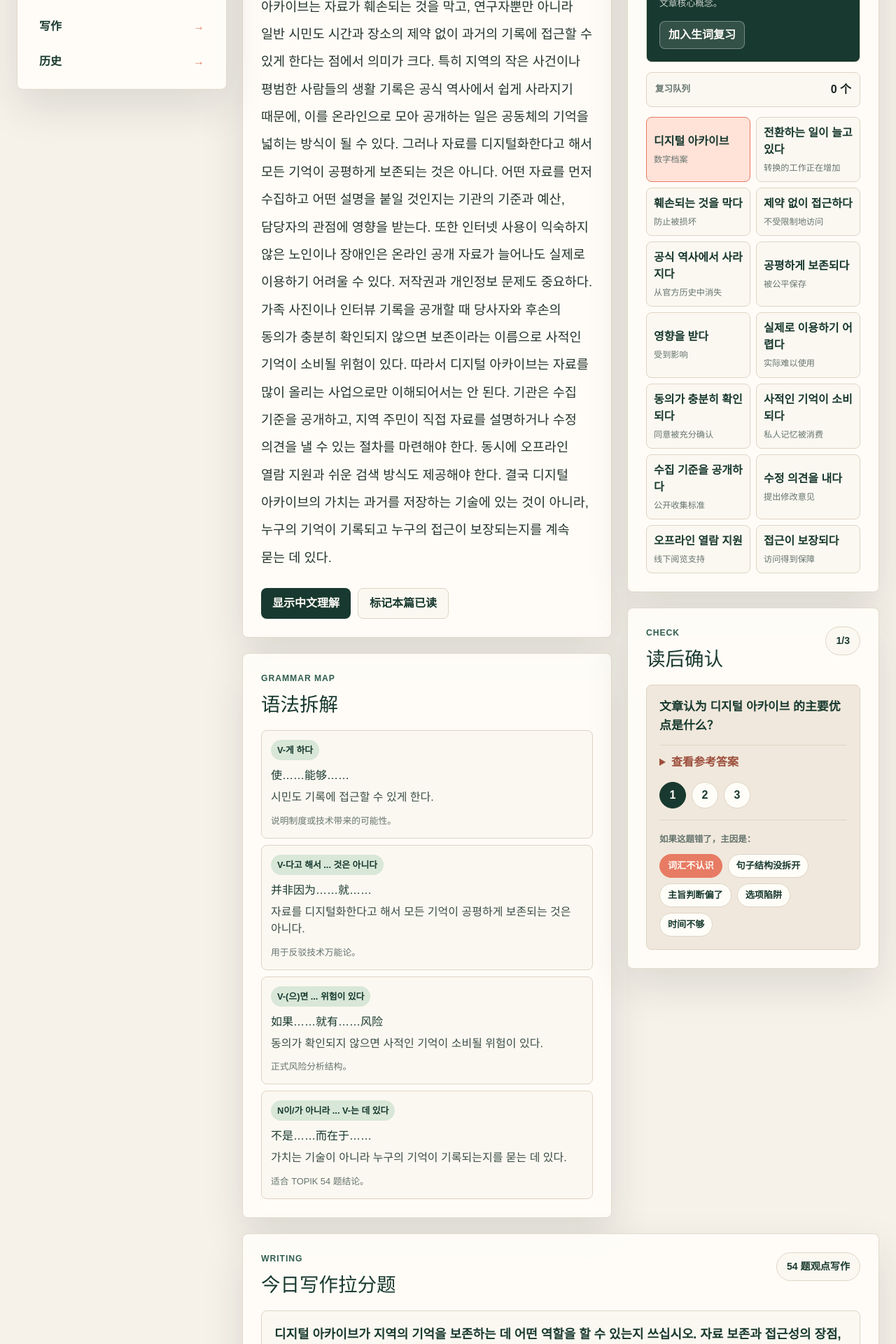
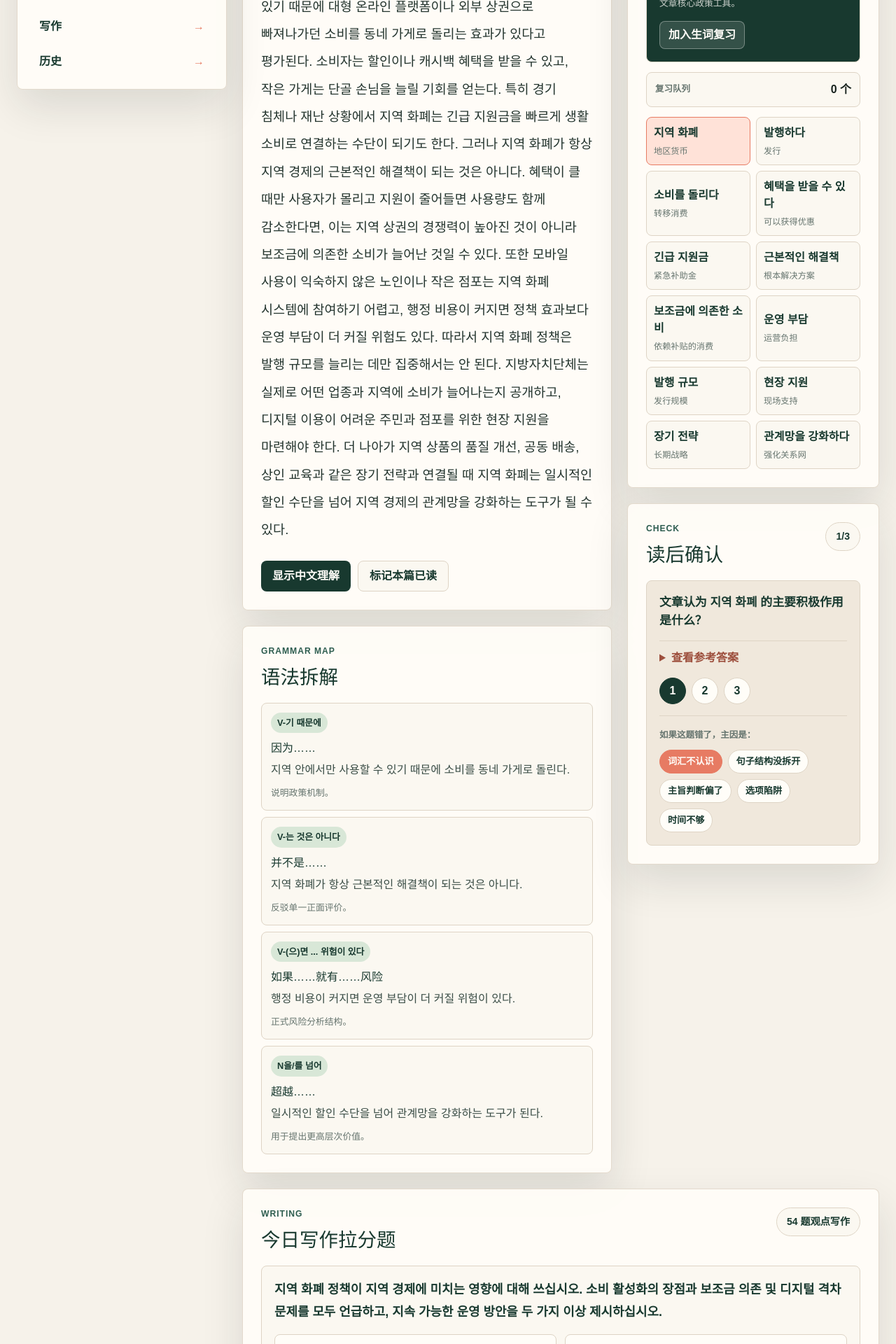
Before and after one commit to adia1223/daily-topik-lab, a Next.js app: page / in a window 1280 px wide. Shown: the part 880-2800 px from the top of the page at 70% size. Built offline with nearby package versions, Linux system fonts and the light colour scheme.

Commit message:
Add 2026-08-21 TOPIK reading

```diff
--- a/app/page.tsx
+++ b/app/page.tsx
@@ -2486,7 +2486,7 @@ const august19Reading: DailyReading = {
   },
 };
 
-const todayReading: DailyReading = {
+const august20Reading: DailyReading = {
   id: "2026-08-20-digital-archive-access",
   date: "2026-08-20",
   title: "디지털 아카이브는 누구의 기억을 보존하는가",
@@ -2536,8 +2536,57 @@ const todayReading: DailyReading = {
   },
 };
 
+const todayReading: DailyReading = {
+  id: "2026-08-21-local-currency-policy",
+  date: "2026-08-21",
+  title: "지역 화폐는 소비를 지역에 묶어 둘 수 있는가",
+  level: "TOPIK II 5-6级",
+  topic: "经济 / 公共政策",
+  estimatedTime: "18 分钟",
+  korean:
+    "지역 경제를 살리기 위해 여러 지방자치단체가 지역 화폐를 발행하고 있다. 지역 화폐는 특정 지역 안에서만 사용할 수 있기 때문에 대형 온라인 플랫폼이나 외부 상권으로 빠져나가던 소비를 동네 가게로 돌리는 효과가 있다고 평가된다. 소비자는 할인이나 캐시백 혜택을 받을 수 있고, 작은 가게는 단골 손님을 늘릴 기회를 얻는다. 특히 경기 침체나 재난 상황에서 지역 화폐는 긴급 지원금을 빠르게 생활 소비로 연결하는 수단이 되기도 한다. 그러나 지역 화폐가 항상 지역 경제의 근본적인 해결책이 되는 것은 아니다. 혜택이 클 때만 사용자가 몰리고 지원이 줄어들면 사용량도 함께 감소한다면, 이는 지역 상권의 경쟁력이 높아진 것이 아니라 보조금에 의존한 소비가 늘어난 것일 수 있다. 또한 모바일 사용이 익숙하지 않은 노인이나 작은 점포는 지역 화폐 시스템에 참여하기 어렵고, 행정 비용이 커지면 정책 효과보다 운영 부담이 더 커질 위험도 있다. 따라서 지역 화폐 정책은 발행 규모를 늘리는 데만 집중해서는 안 된다. 지방자치단체는 실제로 어떤 업종과 지역에 소비가 늘어나는지 공개하고, 디지털 이용이 어려운 주민과 점포를 위한 현장 지원을 마련해야 한다. 더 나아가 지역 상품의 품질 개선, 공동 배송, 상인 교육과 같은 장기 전략과 연결될 때 지역 화폐는 일시적인 할인 수단을 넘어 지역 경제의 관계망을 강화하는 도구가 될 수 있다.",
+  chinese:
+    "为振兴地区经济，许多地方政府正在发行地区货币。地区货币只能在特定地区内使用，因此被评价为能把原本流向大型线上平台或外部商圈的消费转回本地小店。消费者可以获得折扣或返现优惠，小店则获得增加熟客的机会。尤其是在经济低迷或灾害情况下，地区货币也能成为把紧急补助快速连接到生活消费的手段。然而，地区货币并不总是地区经济的根本解决方案。如果只有在优惠大时用户涌入、支持减少后使用量也一起下降，那么这可能不是本地商圈竞争力提高，而是依赖补贴的消费增加。此外，不熟悉移动使用的老人或小店难以参与地区货币系统；如果行政成本变大，运营负担也可能超过政策效果。因此，地区货币政策不应只集中于增加发行规模。地方政府应公开实际哪些行业和地区的消费增加，并为数字使用困难的居民和店铺提供现场支持。进一步说，只有与地区商品质量改善、共同配送、商户教育等长期战略连接起来，地区货币才能超越一时折扣手段，成为强化地区经济关系网的工具。",
+  tokens: [
+    { korean: "지역 화폐", reading: "ji-yeok hwa-pye", meaning: "地区货币", grammar: "명사", note: "文章核心政策工具。" },
+    { korean: "발행하다", reading: "bal-haeng-ha-da", meaning: "发行", grammar: "동사", note: "政策实施动作。" },
+    { korean: "소비를 돌리다", reading: "so-bi-reul dol-li-da", meaning: "转移消费", grammar: "동사구", note: "说明政策目的。" },
+    { korean: "혜택을 받을 수 있다", reading: "hye-tae-geul ba-deul su it-da", meaning: "可以获得优惠", grammar: "V-(으)ㄹ 수 있다", note: "消费者端动机。" },
+    { korean: "긴급 지원금", reading: "gin-geup ji-won-geum", meaning: "紧急补助金", grammar: "명사", note: "公共政策语境词。" },
+    { korean: "근본적인 해결책", reading: "geun-bon-jeo-gin hae-gyeol-chaek", meaning: "根本解决方案", grammar: "명사", note: "文章转折对象。" },
+    { korean: "보조금에 의존한 소비", reading: "bo-jo-geum-e ui-jon-han so-bi", meaning: "依赖补贴的消费", grammar: "N에 의존한 N", note: "指出短期效果问题。" },
+    { korean: "운영 부담", reading: "un-yeong bu-dam", meaning: "运营负担", grammar: "명사", note: "行政成本风险。" },
+    { korean: "발행 규모", reading: "bal-haeng gyu-mo", meaning: "发行规模", grammar: "명사", note: "政策数量指标。" },
+    { korean: "현장 지원", reading: "hyeon-jang ji-won", meaning: "现场支持", grammar: "명사", note: "解决数字排除的措施。" },
+    { korean: "장기 전략", reading: "jang-gi jeon-ryak", meaning: "长期战略", grammar: "명사", note: "避免短期化。" },
+    { korean: "관계망을 강화하다", reading: "gwan-gye-mang-eul gang-hwa-ha-da", meaning: "强化关系网", grammar: "동사구", note: "结论中的政策价值。" },
+  ],
+  grammarPoints: [
+    { pattern: "V-기 때문에", meaning: "因为……", example: "지역 안에서만 사용할 수 있기 때문에 소비를 동네 가게로 돌린다.", note: "说明政策机制。" },
+    { pattern: "V-는 것은 아니다", meaning: "并不是……", example: "지역 화폐가 항상 근본적인 해결책이 되는 것은 아니다.", note: "反驳单一正面评价。" },
+    { pattern: "V-(으)면 ... 위험이 있다", meaning: "如果……就有……风险", example: "행정 비용이 커지면 운영 부담이 더 커질 위험이 있다.", note: "正式风险分析结构。" },
+    { pattern: "N을/를 넘어", meaning: "超越……", example: "일시적인 할인 수단을 넘어 관계망을 강화하는 도구가 된다.", note: "用于提出更高层次价值。" },
+  ],
+  quiz: [
+    { question: "文章认为 지역 화폐 的主要积极作用是什么？", answer: "它可以把流向外部平台或商圈的消费转回本地小店，并通过优惠吸引消费者。" },
+    { question: "为什么地区货币不一定是根本解决方案？", answer: "如果使用量依赖优惠和补贴，一旦支持减少就下降，说明本地商圈竞争力未真正提高。" },
+    { question: "作者认为地方政府应怎样改进地区货币政策？", answer: "应公开消费增加的行业和地区，支持数字使用困难者，并连接商品质量、共同配送和商户教育等长期战略。" },
+  ],
+  writingDrill: {
+    type: "54 题观点写作",
+    prompt: "지역 화폐 정책이 지역 경제에 미치는 영향에 대해 쓰십시오. 소비 활성화의 장점과 보조금 의존 및 디지털 격차 문제를 모두 언급하고, 지속 가능한 운영 방안을 두 가지 이상 제시하십시오.",
+    checklist: ["지역 소비", "할인 혜택", "보조금 의존", "디지털 격차", "장기 전략"],
+    sentenceBank: [
+      "지역 화폐는 소비를 지역 상권으로 돌려 작은 가게에 도움을 줄 수 있다.",
+      "그러나 혜택이 줄어들 때 사용량도 감소한다면 정책 효과는 보조금에 의존한 것일 수 있다.",
+      "따라서 지방자치단체는 소비 데이터를 공개하고 디지털 이용 지원과 상인 교육을 함께 추진해야 한다.",
+    ],
+  },
+};
+
 const readingArchive: DailyReading[] = [
   todayReading,
+  august20Reading,
   august19Reading,
   august18Reading,
   august17Reading,
```
Also changed, not shown: 1 other file (tests, documents, lock files or other folders).
